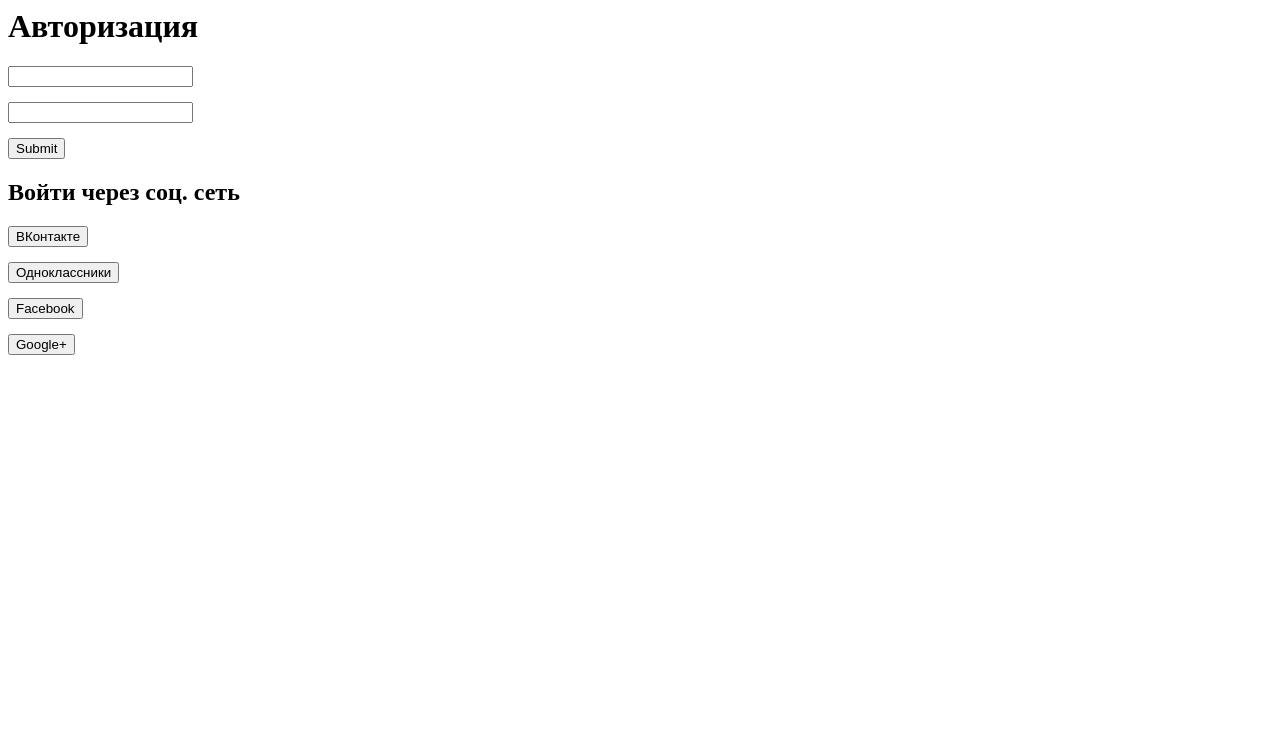
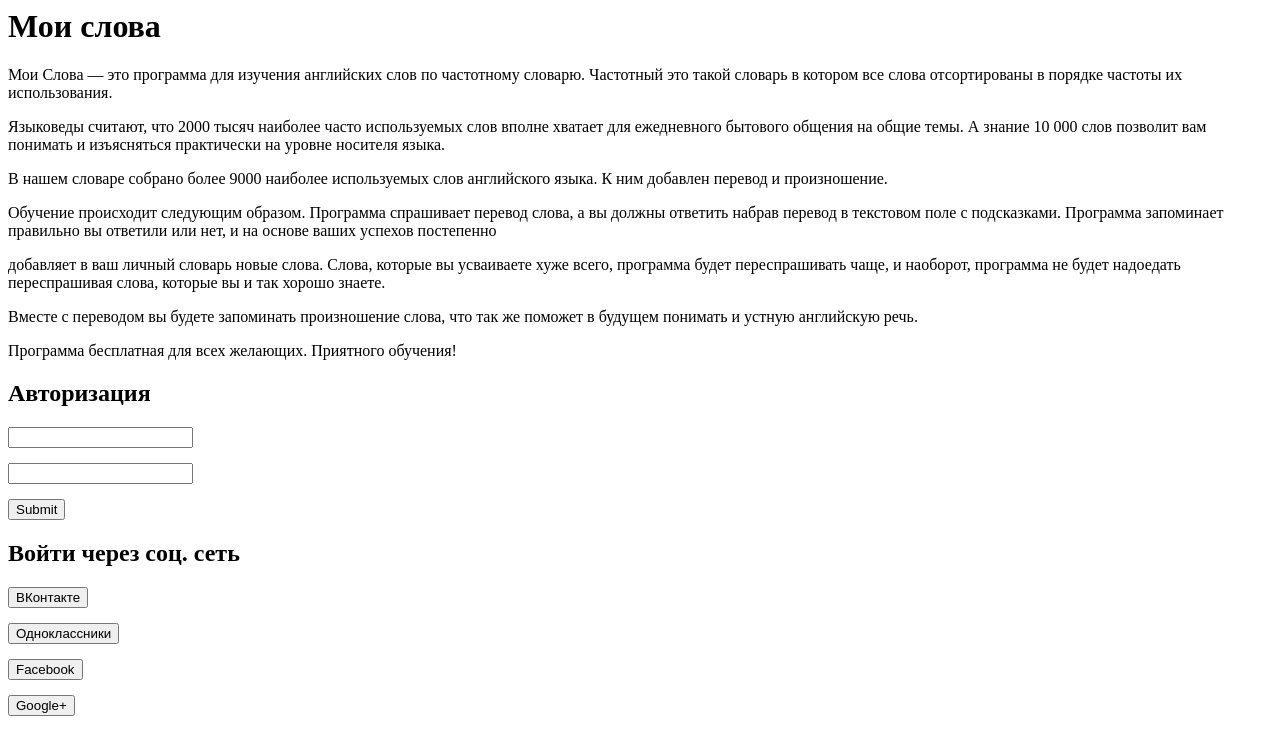
Before and after one commit to alexbobrow/mydict, a Django app: page /login in a window 1280 px wide. Shown: the top 755 px of the page. Run offline with Django 3.2, Linux system fonts and the light colour scheme.

Commit message:
Login page now showed via internal redirdct on home URL Meta tags changes in base and login templates

```diff
--- a/main/templates/app.html
+++ b/main/templates/app.html
@@ -4,10 +4,6 @@
         <meta name="viewport" content="width=device-width, initial-scale=1.0">
         <meta http-equiv="Content-Type" content="text/html; charset=UTF-8">
         <title>Мои слова</title>
-        <meta property="og:title" content="Мои Слова"/>
-        <meta property="og:description" content="Мои Слова — это программа для изучения английских слов по частотному словарю. Пополняйте свой словарный запас в удобной и продуманной программе, с переводом, произношением и индивидуальной статистикой. Бесплатно!"/>
-        <meta property="og:type" content="article"/>
-        <meta property="og:url" content= "https://moislova.ru/" />
         <link rel="stylesheet" href="{% static "app.css" %}" >
         <link href='https://fonts.googleapis.com/css?family=Roboto:400,100,300&subset=latin,cyrillic' rel='stylesheet' type='text/css'>
         <script src="https://code.jquery.com/jquery-2.2.3.min.js" integrity="sha256-a23g1Nt4dtEYOj7bR+vTu7+T8VP13humZFBJNIYoEJo=" crossorigin="anonymous"></script>
--- a/main/templates/login.html
+++ b/main/templates/login.html
@@ -3,9 +3,13 @@
     <head>
         <meta name="viewport" content="width=device-width, initial-scale=1.0">
         <meta http-equiv="Content-Type" content="text/html; charset=UTF-8">
-        <title>My Dict</title>
-        <link href='https://fonts.googleapis.com/css?family=Roboto:400,100,300&subset=latin,cyrillic' rel='stylesheet' type='text/css'>
-        <script src="https://code.jquery.com/jquery-2.2.3.min.js" integrity="sha256-a23g1Nt4dtEYOj7bR+vTu7+T8VP13humZFBJNIYoEJo=" crossorigin="anonymous"></script>
+        <title>Мои слова</title>
+        <meta property="og:title" content="Мои Слова"/>
+        <meta property="og:description" content="Мои Слова — это программа для изучения английских слов по частотному словарю. Пополняйте свой словарный запас в удобной и продуманной программе, с переводом, произношением и индивидуальной статистикой. Бесплатно!"/>
+        <meta property="og:type" content="article"/>
+        <meta property="og:url" content= "https://moislova.ru/" />
+        <!--<link href='https://fonts.googleapis.com/css?family=Roboto:400,100,300&subset=latin,cyrillic' rel='stylesheet' type='text/css'>
+        <script src="https://code.jquery.com/jquery-2.2.3.min.js" integrity="sha256-a23g1Nt4dtEYOj7bR+vTu7+T8VP13humZFBJNIYoEJo=" crossorigin="anonymous"></script>-->
 
         <style>
             .a-mb {
@@ -17,7 +21,21 @@
     <body>
         <div class='w-limit'>
 
-            <h1>Авторизация</h1>
+            <h1>Мои слова</h1>
+
+            <p>Мои Слова — это программа для изучения английских слов по частотному словарю. Частотный это такой словарь в котором все слова отсортированы в порядке частоты их использования.</p>
+
+            <p>Языковеды считают, что 2000 тысяч наиболее часто используемых слов вполне хватает для ежедневного бытового общения на общие темы. А знание 10 000 слов позволит вам понимать и изъясняться практически на уровне носителя языка.</p>
+
+            <p>В нашем словаре собрано более 9000 наиболее используемых слов английского языка. К ним добавлен перевод и произношение.</p>
+
+            <p>Обучение происходит следующим образом. Программа спрашивает перевод слова, а вы должны ответить набрав перевод в текстовом поле с подсказками. Программа запоминает правильно вы ответили или нет, и на основе ваших успехов постепенно </p>добавляет в ваш личный словарь новые слова. Слова, которые вы усваиваете хуже всего, программа будет переспрашивать чаще, и наоборот, программа не будет надоедать переспрашивая слова, которые вы и так хорошо знаете.
+
+            <p>Вместе с переводом вы будете запоминать произношение слова, что так же поможет в будущем понимать и устную английскую речь.</p>
+
+            <p>Программа бесплатная для всех желающих. Приятного обучения!</p>
+
+            <h2>Авторизация</h2>
 
                 {% if messages %}
                     <ul class="messages">
--- a/main/views.py
+++ b/main/views.py
@@ -15,8 +15,12 @@
 
 
 
-@login_required
 def root(request):
+
+    # internal redirect to login
+    if not request.user.is_authenticated:
+        return login_view(request)
+
 
     context = {}
 
```
